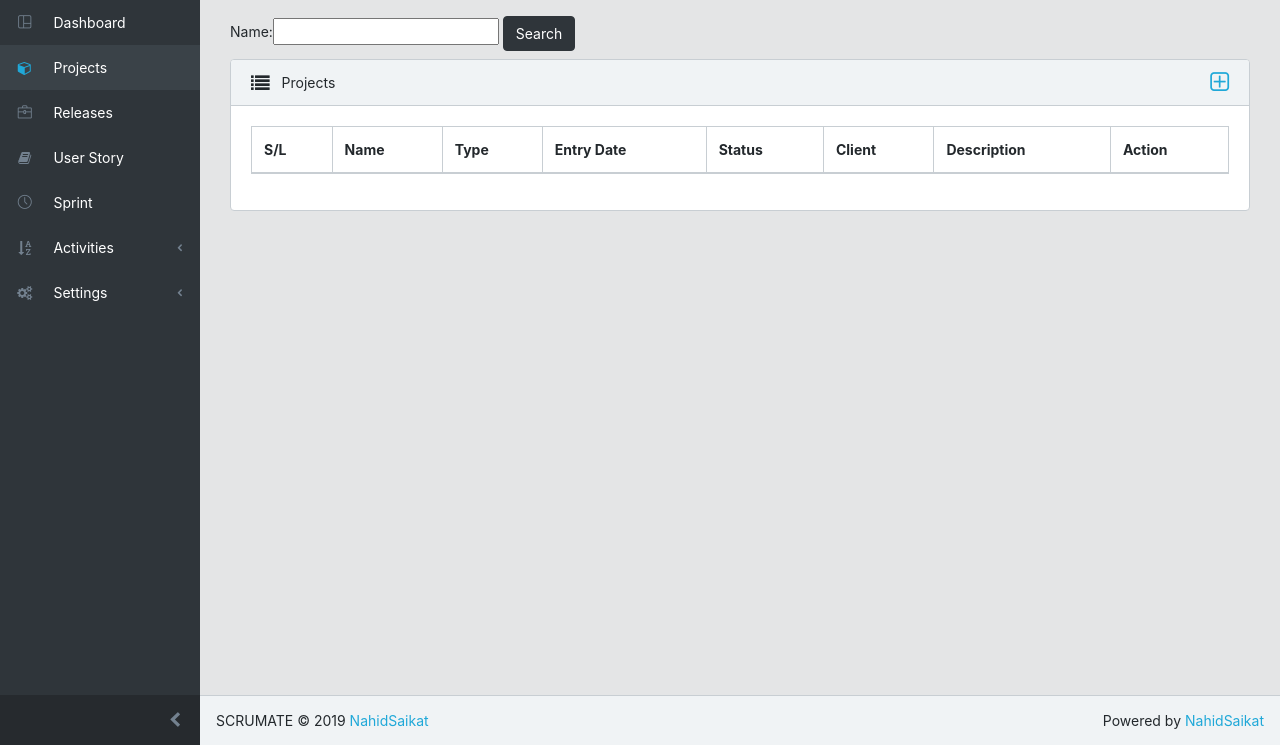
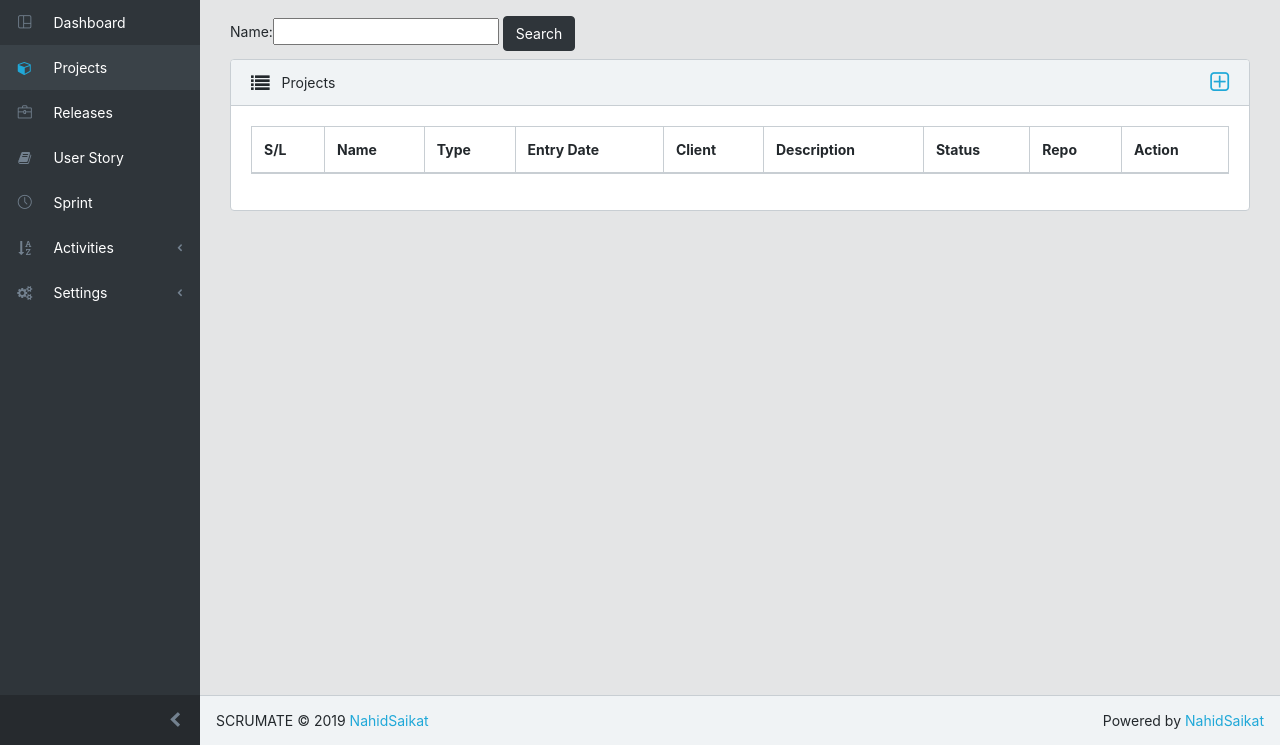
Before and after one commit to nahidsaikat/scrumate, a Django app: page /project/ in a window 1280 px wide. Shown: the part 55-800 px from the top of the page. Run offline with Django 3.2, Linux system fonts and the light colour scheme; the visitor is signed in with stand-in values (Sample User, id 1); data that the repository does not hold is empty; some libraries are stand-ins or nearby versions; some web fonts are replaced.

Commit message:
<134> Adding repo_url field in project

```diff
--- a/core/forms.py
+++ b/core/forms.py
@@ -12,6 +12,7 @@ class ProjectForm(ModelForm):
     class Meta:
         model = Project
         fields = '__all__'
+        exclude = ('status', )
         widgets = {
             'description': Textarea(attrs={'cols': 25, 'rows': 3}),
             'entry_date': DateInput(attrs={'type': 'date'}),
--- a/core/models.py
+++ b/core/models.py
@@ -122,9 +122,10 @@ class Project(models.Model):
     name = models.CharField(max_length=500)
     description = models.TextField(default='')
     type = models.IntegerField(choices=ProjectType.choices, default=ProjectType.Public)
-    status = models.IntegerField(choices=ProjectStatus.choices, default=1)
+    status = models.IntegerField(choices=ProjectStatus.choices, default=ProjectStatus.Pending)
     client = models.ForeignKey(Client, on_delete=models.SET_NULL, default=None, null=True, blank=True)
     entry_date = models.DateField("Entry Date", default=datetime.date.today)
+    repo_url = models.URLField(verbose_name='Repository URL', null=True, blank=True)
 
     def __str__(self):
         return self.name
--- a/core/templates/projects/project_list.html
+++ b/core/templates/projects/project_list.html
@@ -26,9 +26,10 @@
                             <th>Name</th>
                             <th>Type</th>
                             <th>Entry Date</th>
-                            <th>Status</th>
                             <th>Client</th>
                             <th>Description</th>
+                            <th>Status</th>
+                            <th>Repo</th>
                             <th>Action</th>
                         </tr>
                         </thead>
@@ -39,6 +40,8 @@
                                     <td>{{ pro.name }}</td>
                                     <td>{{ pro.get_type_display }}</td>
                                     <td>{{ pro.entry_date }}</td>
+                                    <td>{{ pro.client|default_if_none:"" }}</td>
+                                    <td>{{ pro.description|default_if_none:"" }}</td>
                                     <td>
                                         {% if perms.core.update_issue_status %}
                                             <a href="{% url 'update_project_status' pro.id %}">{{ pro.get_status_display }}</a>
@@ -46,8 +49,12 @@
                                             {{ pro.get_status_display }}
                                         {% endif %}
                                     </td>
-                                    <td>{{ pro.client|default_if_none:"" }}</td>
-                                    <td>{{ pro.description|default_if_none:"" }}</td>
+                                    <td>
+                                        {% if pro.repo_url %}
+                                            <a href="{{ pro.repo_url }}">Go to Repo</a>
+                                        {% else %}
+                                        {% endif %}
+                                    </td>
                                     <td><a class="float-right" href="{% url 'project_edit' pro.id %}">
                                         <i class="fa fa-edit fa-lg font-2xl"></i></a>
                                     </td>
```
Also changed, not shown: core/migrations/0050_project_repo_url.py (added).
